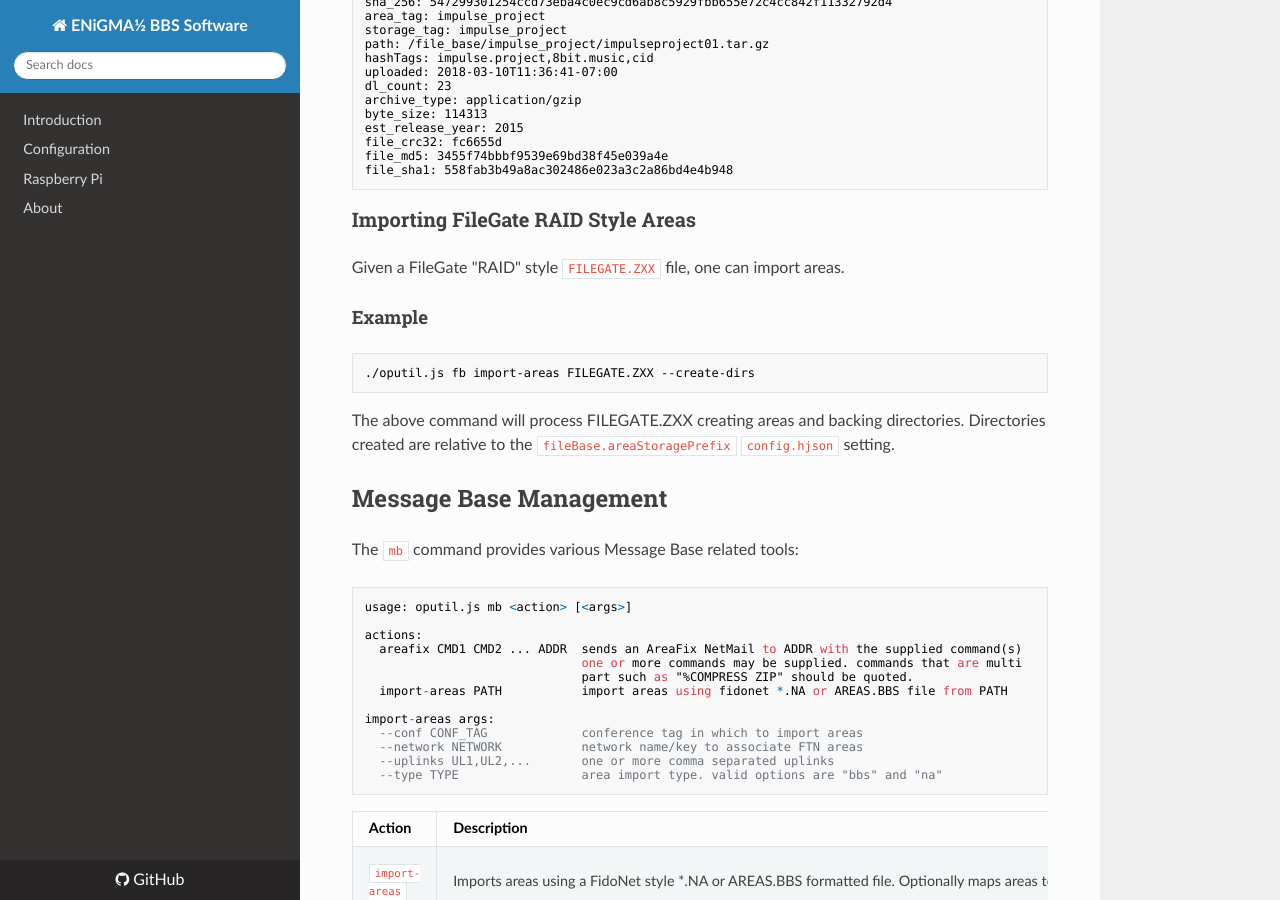
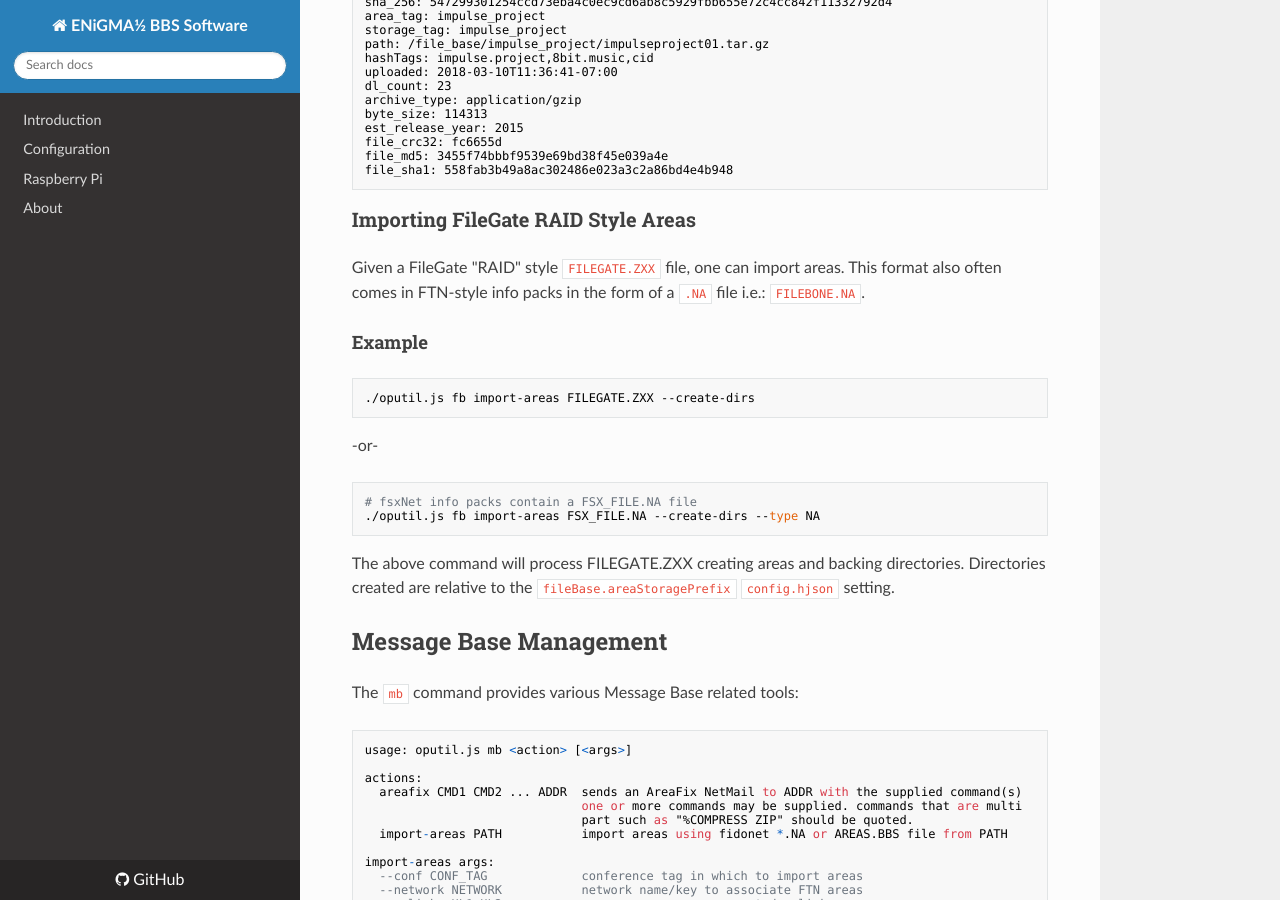
Before and after one commit to NuSkooler/enigma-bbs, an MkDocs documentation site: the page built from docs/admin/oputil.md, in a window 1280 px wide and 900 px high, scrolled down 3932 px. Built offline with MkDocs 1.6.1, drawn with Linux system fonts in a browser that asks for light colours; nearby versions of some CDN libraries; old or Windows-style settings are respelled for this version of MkDocs.

Commit message:
More notes on importing file areas

````diff
--- a/docs/admin/oputil.md
+++ b/docs/admin/oputil.md
@@ -191,11 +191,18 @@ file_sha1: 558fab3b49a8ac302486e023a3c2a86bd4e4b948
 ```
 
 ### Importing FileGate RAID Style Areas
-Given a FileGate "RAID" style `FILEGATE.ZXX` file, one can import areas.
+Given a FileGate "RAID" style `FILEGATE.ZXX` file, one can import areas. This format also often comes in FTN-style info packs in the form of a `.NA` file i.e.: `FILEBONE.NA`.
 
 #### Example
 ```bash
 ./oputil.js fb import-areas FILEGATE.ZXX --create-dirs
+```
+
+-or-
+
+```bash
+# fsxNet info packs contain a FSX_FILE.NA file
+./oputil.js fb import-areas FSX_FILE.NA --create-dirs --type NA
 ```
 
 The above command will process FILEGATE.ZXX creating areas and backing directories. Directories created are relative to the `fileBase.areaStoragePrefix` `config.hjson` setting.
````
